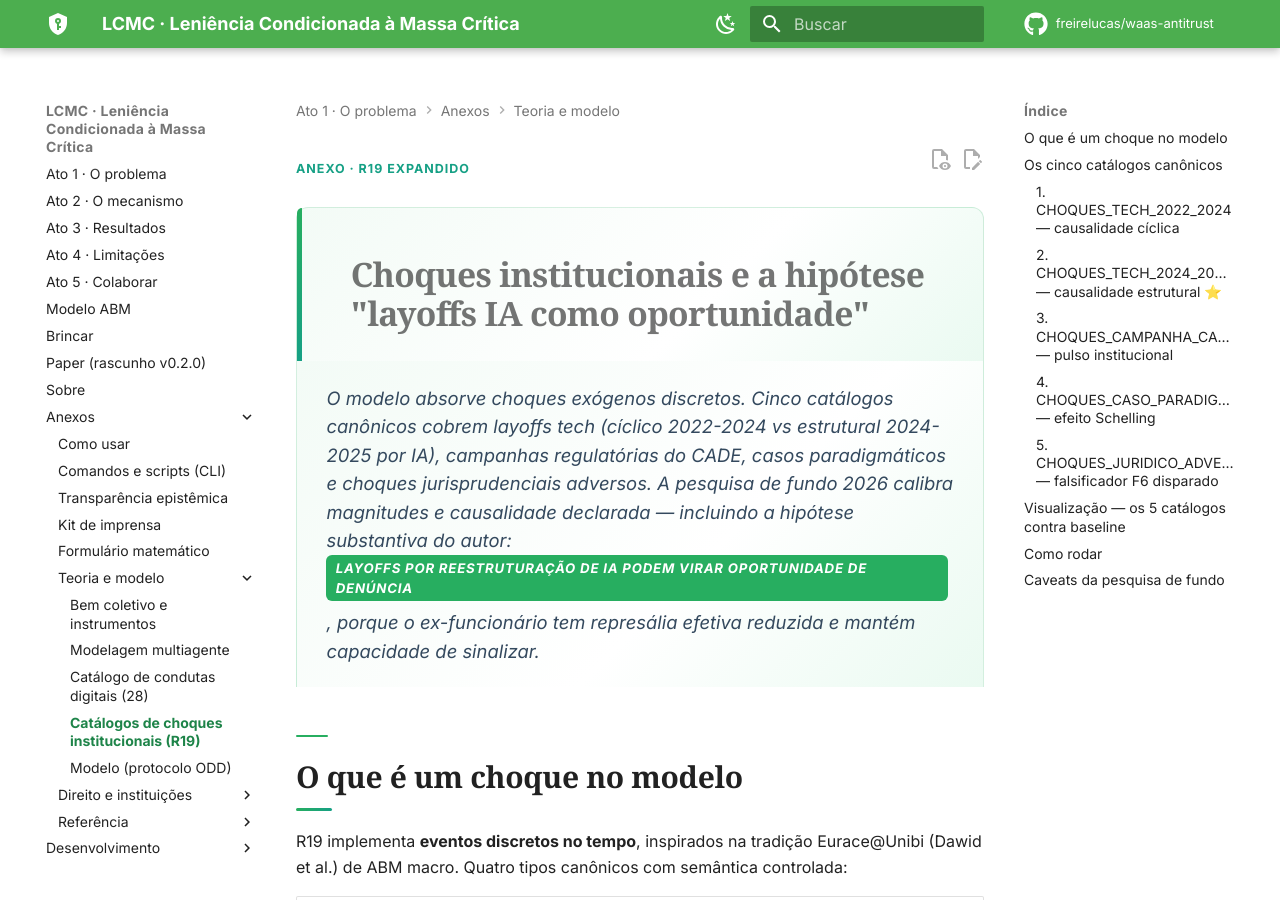
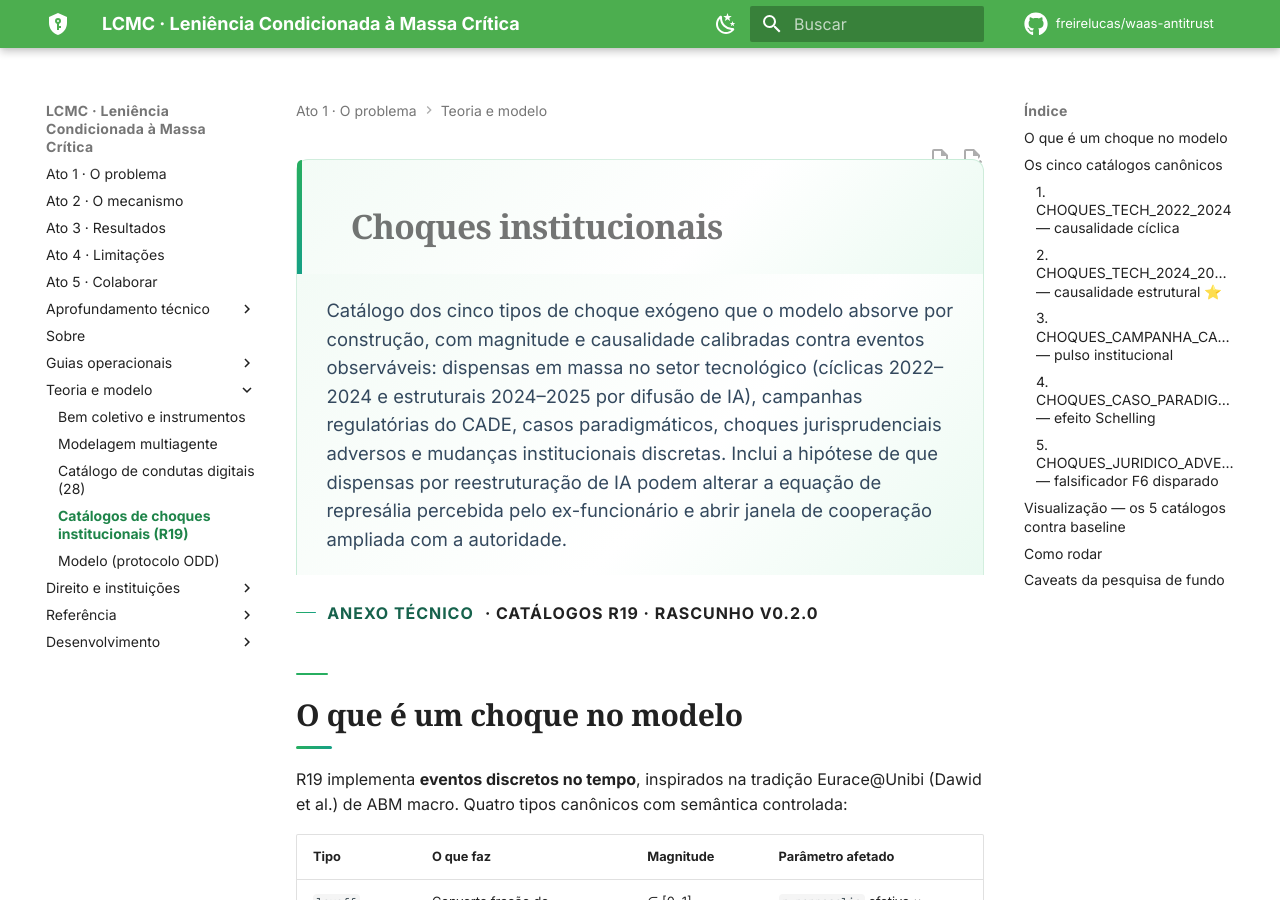
Before and after one commit to freirelucas/waas-antitrust, an MkDocs documentation site: the page built from docs/choques.md, in a window 1280 px wide and 900 px high. Built offline with MkDocs 1.6.1 and Material for MkDocs 9.7.7, drawn with Linux system fonts in a browser that asks for light colours; comment, search, counter and statistics services are not loaded.

Commit message:
docs(editorial): 4 páginas técnicas migradas + reorganização do nav
Fecha as pendências de gravidade baixa do §2 e §1 da auditoria
estrutural.

**Migração das 4 páginas técnicas restantes** (sub-tese → deck/byline):

- docs/normas.md: chip "Anexo · T07 fechado" + sub-tese descritiva
  italic viram deck (parser programático de normas BR, 540 linhas
  Python, 24 testes, LC 95/1998) + byline.
- docs/choques.md: título passa de "Choques institucionais e a
  hipótese 'layoffs IA como oportunidade'" para "Choques
  institucionais" — a hipótese substantiva fica no corpo, não no H1
  como gancho marqueteiro. Deck descritivo dos 5 catálogos.
- docs/condutas.md: chip "Anexo · catálogo R08/R20 Fase 7" removido.
  Deck descreve a estrutura do catálogo (28 condutas, severidade
  0,5–0,9, papéis primários e adjacentes).
- docs/plano_melhorias.md: banner histórico no topo análogo ao
  já existente em aprendizados_v2, critica_x10 e critica_x10_v2.
  Documento permanece consultável mas claramente datado.

**Reorganização do nav** (mkdocs.yml) conforme §1 da auditoria:

Antes:
- 5 Atos
- Modelo ABM (top-level sem ato)
- Brincar (top-level sem ato)
- Paper (top-level sem ato)
- Sobre
- Anexos (mistura de 5 itens diretos + 3 sub-grupos)
- Desenvolvimento

Depois:
- 5 Atos
- Aprofundamento técnico (sub-grupo): modelo_abm, brincar, paper
- Sobre
- Guias operacionais (sub-grupo): uso, comandos, transparencia,
  imprensa, formulario
- Teoria e modelo (promovido a top-level): bem_publico, modelagem,
  condutas, choques, ODD
- Direito e instituições (promovido a top-level): INSTITUTIONAL,
  procedimento_cade, compliance_corporativo, internacional,
  viabilidade_regime_c, normas
- Referência (promovido a top-level): glossario, TERMINOLOGIA,
  REFERENCES, api
- Desenvolvimento

Vantagem: hierarquia visual coerente. Atos numerados não competem
com itens não-narrativos. Sub-grupos temáticos viram top-level
em vez de filhos de "Anexos" indiscriminado. Total de 9 grupos
top-level — ainda navegável.

mkdocs --strict limpa.

```diff
--- a/docs/choques.md
+++ b/docs/choques.md
@@ -1,8 +1,8 @@
-<span class="ato-chip">Anexo · R19 expandido</span>
+# Choques institucionais
 
-# Choques institucionais e a hipótese "layoffs IA como oportunidade"
+<p class="deck">Catálogo dos cinco tipos de choque exógeno que o modelo absorve por construção, com magnitude e causalidade calibradas contra eventos observáveis: dispensas em massa no setor tecnológico (cíclicas 2022–2024 e estruturais 2024–2025 por difusão de IA), campanhas regulatórias do CADE, casos paradigmáticos, choques jurisprudenciais adversos e mudanças institucionais discretas. Inclui a hipótese de que dispensas por reestruturação de IA podem alterar a equação de represália percebida pelo ex-funcionário e abrir janela de cooperação ampliada com a autoridade.</p>
 
-<p class="sublinha-tese"><em>O modelo absorve choques exógenos discretos. Cinco catálogos canônicos cobrem layoffs tech (cíclico 2022-2024 vs estrutural 2024-2025 por IA), campanhas regulatórias do CADE, casos paradigmáticos e choques jurisprudenciais adversos. A pesquisa de fundo 2026 calibra magnitudes e causalidade declarada — incluindo a hipótese substantiva do autor: <strong>layoffs por reestruturação de IA podem virar oportunidade de denúncia</strong>, porque o ex-funcionário tem represália efetiva reduzida e mantém capacidade de sinalizar.</em></p>
+<p class="byline"><em>Anexo técnico</em> · catálogos R19 · rascunho v0.2.0</p>
 
 ## O que é um choque no modelo
 
--- a/mkdocs.yml
+++ b/mkdocs.yml
@@ -83,34 +83,35 @@ nav:
   - "Ato 3 · Resultados": resultados.md
   - "Ato 4 · Limitações": limitacoes.md
   - "Ato 5 · Colaborar": colaborar.md
-  - "Modelo ABM": modelo_abm.md
-  - "Brincar": brincar.md
-  - "Paper (rascunho v0.2.0)": paper.md
+  - Aprofundamento técnico:
+      - Modelo ABM em detalhe: modelo_abm.md
+      - Simulador in-browser: brincar.md
+      - "Paper (rascunho v0.2.0)": paper.md
   - Sobre: sobre.md
-  - Anexos:
+  - Guias operacionais:
       - Como usar: uso.md
       - "Comandos e scripts (CLI)": comandos.md
       - Transparência epistêmica: transparencia.md
       - Kit de imprensa: imprensa.md
       - Formulário matemático: formulario.md
-      - Teoria e modelo:
-          - Bem coletivo e instrumentos: bem_publico.md
-          - Modelagem multiagente: modelagem_multiagente.md
-          - Catálogo de condutas digitais (28): condutas.md
-          - Catálogos de choques institucionais (R19): choques.md
-          - Modelo (protocolo ODD): ODD.md
-      - Direito e instituições:
-          - Análise institucional: INSTITUTIONAL.md
-          - Procedimento administrativo (CADE): procedimento_cade.md
-          - Compliance corporativo (especulativo): compliance_corporativo.md
-          - Generalidade (EUA e UE): internacional.md
-          - Viabilidade política do Regime C: viabilidade_regime_c.md
-          - "Módulo `normas/` (parser LexML BR)": normas.md
-      - Referência:
-          - Glossário: glossario.md
-          - Terminologia canônica: TERMINOLOGIA.md
-          - Referências: REFERENCES.md
-          - Referência da API: api.md
+  - Teoria e modelo:
+      - Bem coletivo e instrumentos: bem_publico.md
+      - Modelagem multiagente: modelagem_multiagente.md
+      - Catálogo de condutas digitais (28): condutas.md
+      - Catálogos de choques institucionais (R19): choques.md
+      - Modelo (protocolo ODD): ODD.md
+  - Direito e instituições:
+      - Análise institucional: INSTITUTIONAL.md
+      - Procedimento administrativo (CADE): procedimento_cade.md
+      - Compliance corporativo (especulativo): compliance_corporativo.md
+      - Generalidade (EUA e UE): internacional.md
+      - Viabilidade política do Regime C: viabilidade_regime_c.md
+      - "Módulo `normas/` (parser LexML BR)": normas.md
+  - Referência:
+      - Glossário: glossario.md
+      - Terminologia canônica: TERMINOLOGIA.md
+      - Referências: REFERENCES.md
+      - Referência da API: api.md
   - Desenvolvimento:
       - Crítica x10: critica_x10.md
       - Crítica x10 v2: critica_x10_v2.md
```
Also changed, not shown: docs/condutas.md (+3 -3 lines), docs/normas.md (+3 -3 lines), docs/plano_melhorias.md (+2 -0 lines).
